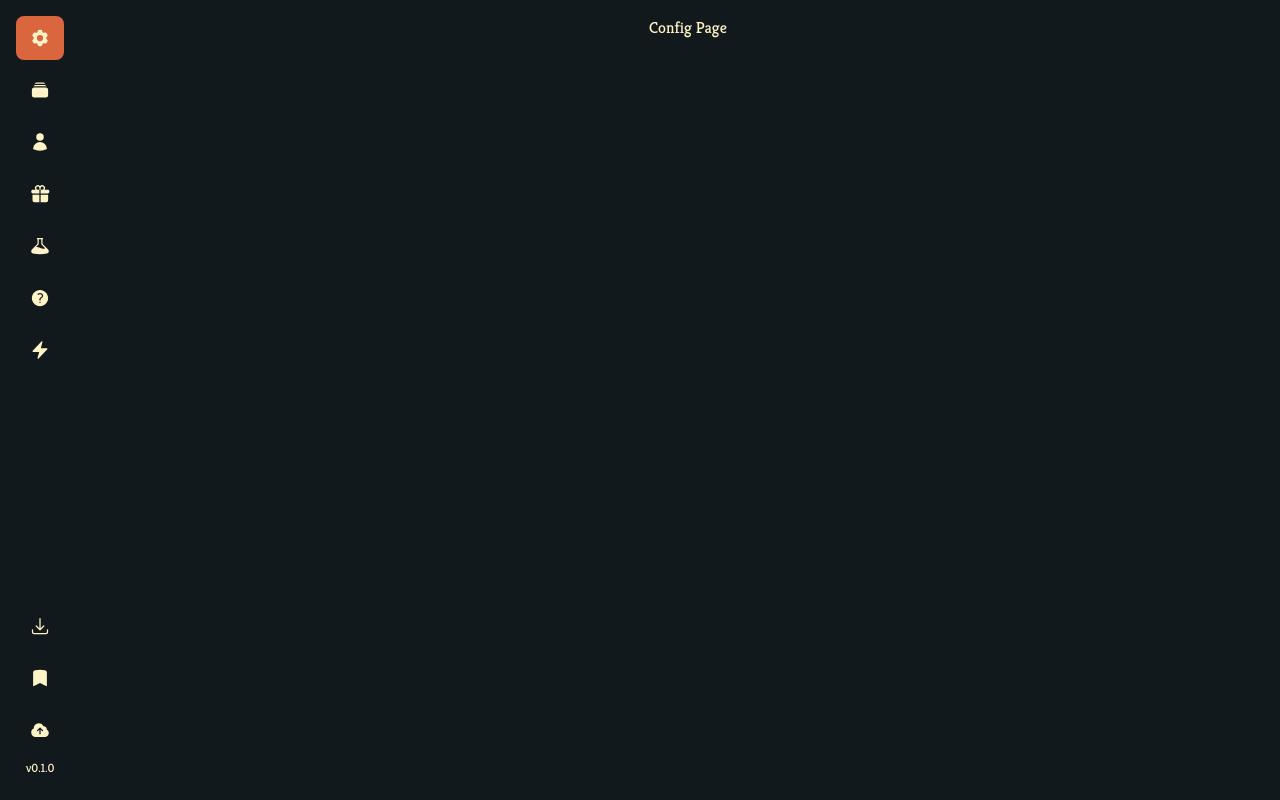
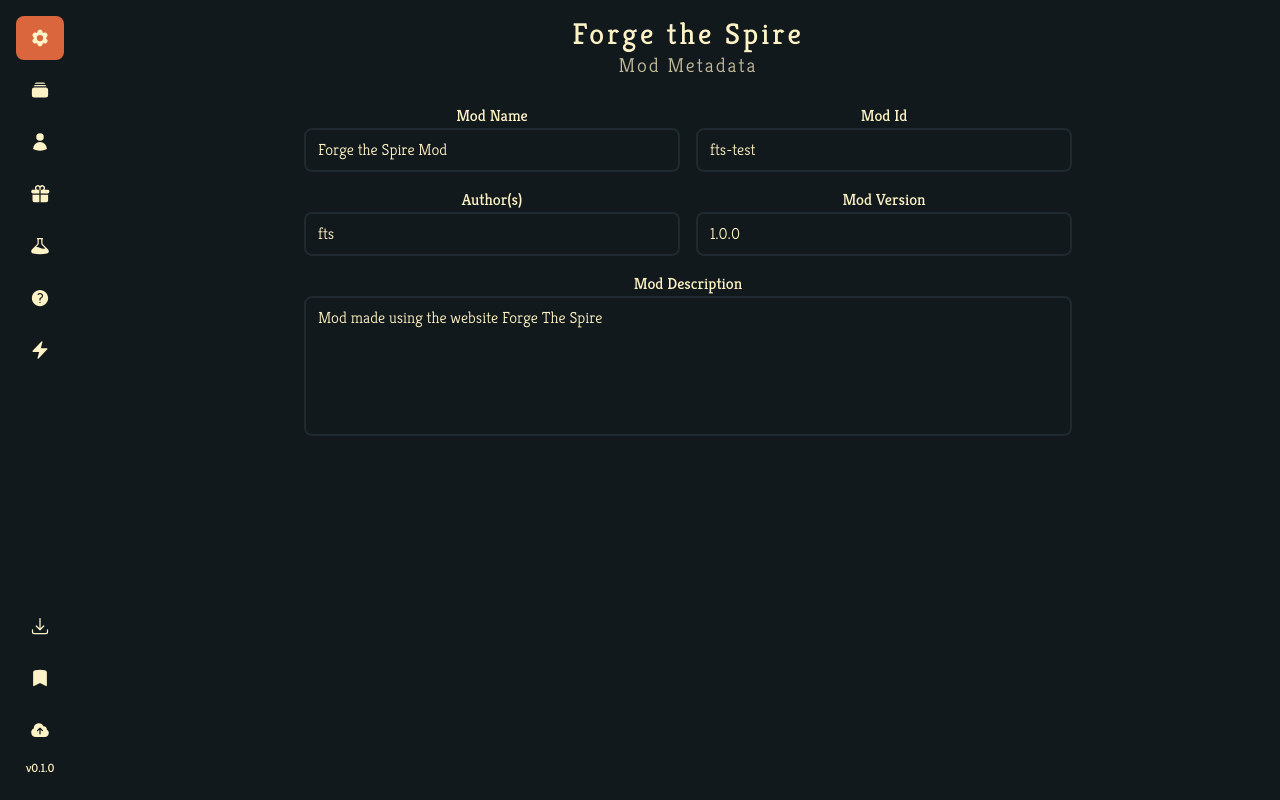
Before and after one commit to kevinbrasileiro/forge-the-spire, a React (Vite) app: page /config in a window 1280 px wide. Built offline with nearby package versions, Linux system fonts and the light colour scheme.

Commit message:
feat: add config page

```diff
--- a/src/UserDataContext.tsx
+++ b/src/UserDataContext.tsx
@@ -4,58 +4,62 @@ import {
   useEffect,
   useState,
   type ReactNode,
-} from "react";
-import type { UserData } from "./utils/userDataTypes";
+} from "react"
+import type { UserData } from "./utils/userDataTypes"
 
 interface UserDataContextType {
-  userData: UserData;
-  setUserData: React.Dispatch<React.SetStateAction<UserData>>;
+  userData: UserData
+  setUserData: React.Dispatch<React.SetStateAction<UserData>>
 }
 
-const USER_DATA_KEY = "forgethespire-user-data";
+const USER_DATA_KEY = "forgethespire-user-data"
+
+const fallBackUserData: UserData = {
+  modMeta: {
+    id: "fts-test",
+    name: "Forge the Spire Mod",
+    author: "fts",
+    description: "Mod made using the website Forge The Spire",
+    version: "1.0.0"
+  },
+  cards: [],
+  characters: [],
+}
 
 // eslint-disable-next-line react-refresh/only-export-components
 export const UserDataContext = createContext<UserDataContextType>({
-  userData: { cards: [], characters: [], modMeta: {modID: "forge-test", modName: "Forge Test"} },
+  userData: fallBackUserData,
   setUserData: () => {},
-});
+})
 
 type ContextProviderProps = {
-  children: ReactNode;
-};
+  children: ReactNode
+}
 
 export const UserDataProvider = ({ children }: ContextProviderProps) => {
   const loadUserData = useCallback((): UserData => {
     try {
-      const stored = localStorage.getItem(USER_DATA_KEY);
+      const stored = localStorage.getItem(USER_DATA_KEY)
       return stored
         ? JSON.parse(stored)
-        : {
-            modMeta: {modID: "test", modName: "Test"},
-            cards: [],
-            characters: [],
-          };
+        : fallBackUserData
     } catch (err) {
-      console.error("Failed to parse userData from localStorage", err);
-      return {
-        modMeta: {modID: "forge-test", modName: "Forge Test"},
-        cards: [],
-        characters: [],
-      };
+      console.error("Failed to parse userData from localStorage", err)
+      return fallBackUserData
     }
-  }, []);
+  }, [])
 
   const [userData, setUserData] = useState<UserData>(() =>
     loadUserData()
-  );
+  )
 
   useEffect(() => {
-    localStorage.setItem(USER_DATA_KEY, JSON.stringify(userData));
-  }, [userData]);
+    localStorage.setItem(USER_DATA_KEY, JSON.stringify(userData))
+  }, [userData])
 
   return (
     <UserDataContext.Provider value={{ userData, setUserData }}>
       {children}
     </UserDataContext.Provider>
-  );
-};
+  )
+}
--- a/src/components/Action.tsx
+++ b/src/components/Action.tsx
@@ -19,7 +19,7 @@ export default function Action({ action, onEdit, onDelete, onMove }: ActionProps
         <div className="flex items-center justify-between w-full">
           <p>
             {action.label}
-            <span className="text-xs text-gold/80">{` (${Object.values(action.params ?? {}).join(", ").toLowerCase()})`}</span>
+            <span className="text-xs text-gold/75">{` (${Object.values(action.params ?? {}).join(", ").toLowerCase()})`}</span>
           </p>
           <div className="flex gap-x-2">
             <Button
--- a/src/pages/CardsPage.tsx
+++ b/src/pages/CardsPage.tsx
@@ -13,13 +13,13 @@ export default function CardsPage() {
   const handleNewCard = () => {
     const newCard: CardData = {
       id: crypto.randomUUID(),
-      title: "Strike",
+      title: "Pommel Strike",
       color: "red",
       type: "attack",
       rarity: "common",
-      description: "Deal !D! damage.",
-      upgradedDescription: "Deal !D! damage.",
-      art: "",
+      description: "Deal !D! damage.\n Draw !M! card.",
+      upgradedDescription: "Deal !D! damage.\n Draw !M! cards.",
+      art: "assets/example-cards/pommel_strike.png",
 
       cost: 1,
       upgradedCost: 1,
@@ -31,10 +31,31 @@ export default function CardsPage() {
         retain: "no",
       },
       vanillaVariables: {
-        damage: {baseValue: 6, upgradedValue: 9},
+        damage: {baseValue: 9, upgradedValue: 10},
         block: {baseValue: 0, upgradedValue: 0},
-        magic: {baseValue: 0, upgradedValue: 0},
-      }
+        magic: {baseValue: 1, upgradedValue: 2},
+      },
+      actions: [
+        {
+          id: crypto.randomUUID(),
+          label: "Deal Damage",
+          name: "damage",
+          params: {
+            "amount-type": "variable",
+            "amount": "damage",
+          }
+        },
+        {
+          id: crypto.randomUUID(),
+          label: "Draw Cards",
+          name: "draw",
+          params: {
+            "amount-type": "variable",
+            "amount": "magic",
+            "from": "draw-pile",
+          }
+        },
+      ]
     }
 
     setUserData((prev) => ({
@@ -62,7 +83,7 @@ export default function CardsPage() {
 
   return (
     <div className="flex flex-col justify-center items-center">
-      <div className="max-w-7xl">
+      <div className="max-w-7xl flex flex-col">
         <h1 className="text-3xl tracking-widest text-center">
           Forge the Spire
         </h1>
--- a/src/pages/ConfigPage.tsx
+++ b/src/pages/ConfigPage.tsx
@@ -1,8 +1,64 @@
+import { useContext } from "react"
+import { UserDataContext } from "../UserDataContext"
+import { Input } from "../components/generic/Input"
 
 export default function ConfigPage() {
+  const { userData, setUserData } = useContext(UserDataContext)
+
+  const handleTextInputChange = (field: string, value: string) => {
+    setUserData(prev => ({
+      ...prev,
+      modMeta: {
+        ...prev.modMeta,
+        [field]: value || ""
+      }
+    }))
+  }
+
   return (
     <div className="flex flex-col justify-center items-center">
-      Config Page
+      <div className="max-w-7xl">
+        <h1 className="text-3xl tracking-widest text-center">
+          Forge the Spire
+        </h1>
+        <h1 className="text-xl text-gold/75 font-light tracking-widest mb-6 text-center">
+          Mod Metadata
+        </h1>
+      </div>
+      <div className="flex flex-col gap-4 w-[48rem]">
+        <div className="flex gap-x-4">
+          <Input
+            label="Mod Name"
+            value={userData.modMeta.name}
+            onChange={(e) => handleTextInputChange("name", e.target.value)}
+          />
+          <Input
+            label="Mod Id"
+            value={userData.modMeta.id}
+            onChange={(e) => handleTextInputChange("id", e.target.value.toLowerCase().trim())}
+          />
+        </div>
+        <div className="flex gap-x-4">
+          <Input
+            label="Author(s)"
+            value={userData.modMeta.author}
+            onChange={(e) => handleTextInputChange("author", e.target.value)}
+          />
+          <Input
+            label="Mod Version"
+            value={userData.modMeta.version}
+            onChange={(e) => handleTextInputChange("version", e.target.value)}
+            placeholder="1.0.0"
+          />
+        </div>
+          <Input
+            label="Mod Description"
+            value={userData.modMeta.description}
+            onChange={(e) => handleTextInputChange("description", e.target.value)}
+            multiline
+            height="140px"
+          />
+      </div>
     </div>
   )
 }
```
Also changed, not shown: src/utils/userDataTypes.ts (+7 -2 lines), public/assets/example-cards/pommel_strike.png (added).
